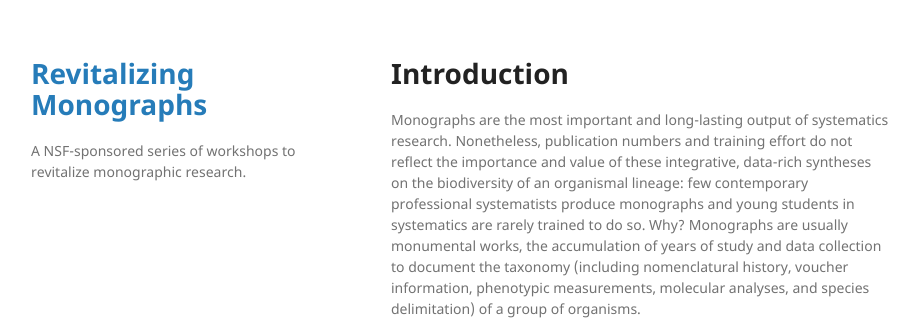
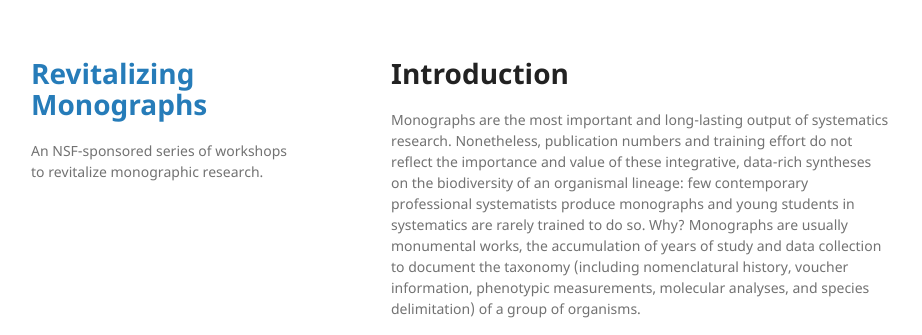
Before and after one commit to revitalizingmonographs/revitalizingmonographs.github.io, a Jekyll site: the page built from index.md, in a window 1280 px wide. Shown: the top 335 px of the page, without its empty margins (179-1101 px from the left). Built offline with Jekyll 4.4.1, drawn with Linux system fonts in a browser that asks for light colours; our own code applies the rules of GitHub Pages for plain Markdown files.

Commit message:
Minor fixes

```diff
--- a/_config.yml
+++ b/_config.yml
@@ -1,6 +1,6 @@
 title: Revitalizing Monographs
 #logo: /assets/img/logo.png
-description: A NSF-sponsored series of workshops to revitalize monographic research.
+description: An NSF-sponsored series of workshops to revitalize monographic research.
 show_downloads: false
 #google_analytics:
 theme: jekyll-theme-minimal
```
